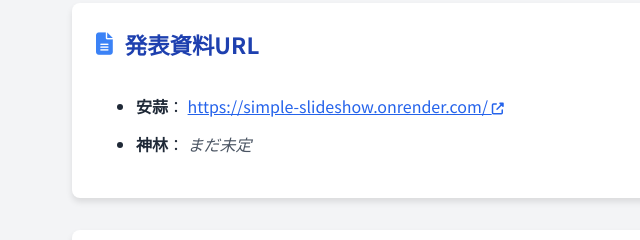
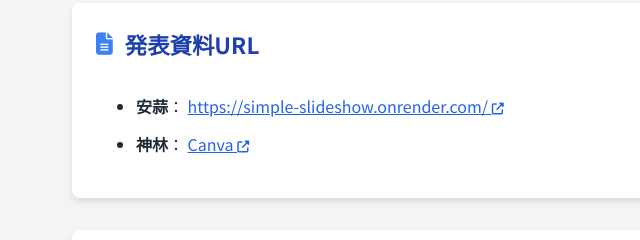
Before and after one commit to erikaambiru/simple-slideshow, a plain HTML site: page about.html in a window 1280 px wide. Shown: the part 2860-3100 px from the top of the page, 0-640 px from the left. Drawn offline with nearby package versions, Linux system fonts and the light colour scheme.

Commit message:
神林さんの登壇資料追記

```diff
--- a/about.html
+++ b/about.html
@@ -342,8 +342,9 @@
                     </li>
                     <li>
                         <span class="font-semibold">神林</span>：
-                        <span class="text-gray-600 italic">まだ未定</span>
-                    </li>
+                        <a href="https://www.canva.com/design/DAGmqCnAkMs/ii-aaCVxf4sooJhsKV5dbw/edit?utm_content=DAGmqCnAkMs&utm_campaign=designshare&utm_medium=link2&utm_source=sharebutton" target="_blank" class="text-blue-600 hover:text-blue-800 underline">
+                            Canva <i class="fas fa-external-link-alt text-xs"></i>
+                        </a>                    </li>
                 </ul>
             </div>
         </div>
```
